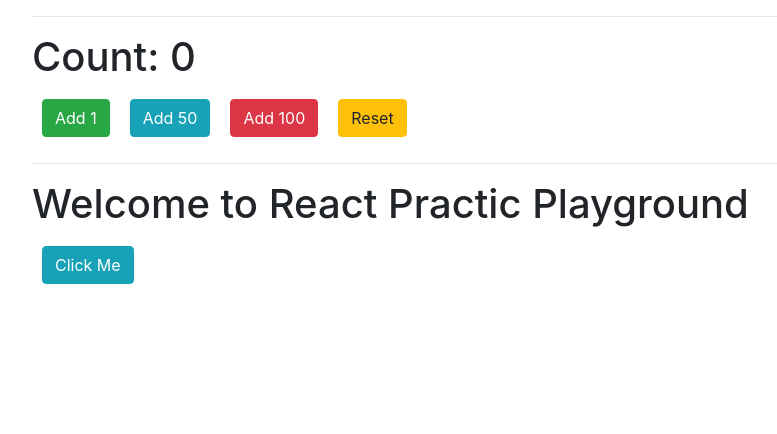
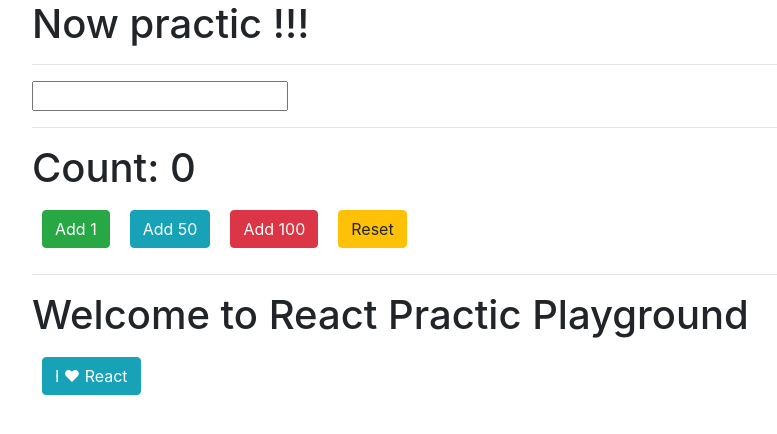
Before and after one commit to jthinlay/react_button_toggle_text, a React (Create React App) app: page / in a window 1280 px wide. Shown: the top 434 px of the page, without its empty margins (53-830 px from the left). Built offline with nearby package versions, Linux system fonts and the light colour scheme.

Commit message:
added input and display the text at the same time

```diff
--- a/src/App.js
+++ b/src/App.js
@@ -1,46 +1,53 @@
- import React, { Component } from 'react';
+import React, { Component } from 'react';
 import './App.css';
 import { Button } from 'react-bootstrap';
 import BtnComp from './Components/BtnBox/BtnComp';
 import ChildComp from './Components/BtnBox/ChildComp';
 import Count from './Components/Count/Count';
-
 class App extends Component {
   constructor(){
     super();
     this.state={
       clicked: false,
         count: 0,
+          txt: '',
     }
     this.changeChildText=this.changeChildText.bind(this);
   }
+update=(e)=>{
+  this.setState({
+    txt: e.target.value
+  })
+}
   incrementCountValue=(i)=>{
     this.setState({
       count: this.state.count + i
     })
   }
-
   clearValue=()=>{
     this.setState({
       count: this.state.count * 0
     })
   }
-
   toggleBtn(){
     this.setState({
       clicked: !this.state.clicked
     })
   }
-
   changeChildText(){
     return(
-    this.state.clicked? this.props.textOptionOne : this.props.textOptionTwo
+    this.state.clicked? this.props.textOne : this.props.textTwo
     )
   }
 
   render() {
     return (
       <div className="container">
+
+        {this.props.textOne}
+        <hr />
+        <input type="text" onChange={this.update.bind(this)} />
+        <h3>{this.state.txt}</h3>
         <hr />
           <Count AddValue={this.incrementCountValue} ChildPropOne={this.state.count} CleanValue={this.clearValue}/>
         <hr />
@@ -50,9 +57,8 @@ class App extends Component {
     )
   }
 }
-
 App.defaultProps = {
-  textOptionOne: <h1>Now practic !!! </h1>,
-  textOptionTwo: <h1>Welcome to React Practic Playground</h1>,
+  textOne: <h1>Now practic !!! </h1>,
+  textTwo: <h1>Welcome to React Practic Playground</h1>,
 }
 export default App;
--- a/src/Components/BtnBox/BtnComp.js
+++ b/src/Components/BtnBox/BtnComp.js
@@ -2,7 +2,7 @@ import React, { Component } from 'react';
 class BtnComp extends Component{
   render(){
     return(
-      <button onClick={this.props.btnProp} className="btn btn-info">Click Me</button>
+      <button onClick={this.props.btnProp} className="btn btn-info"> I <span>&hearts;</span> React</button>
     )
   }
 }
```
